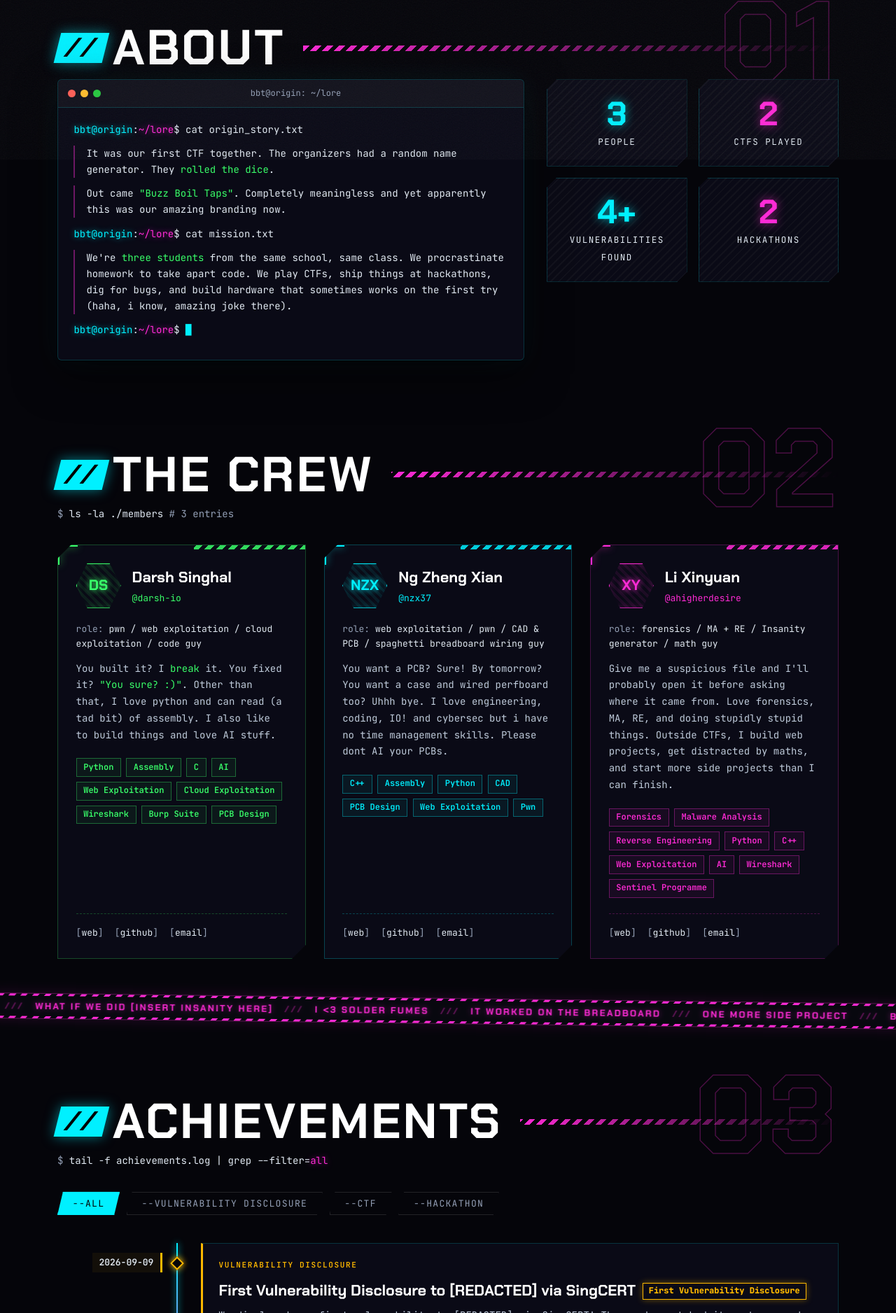
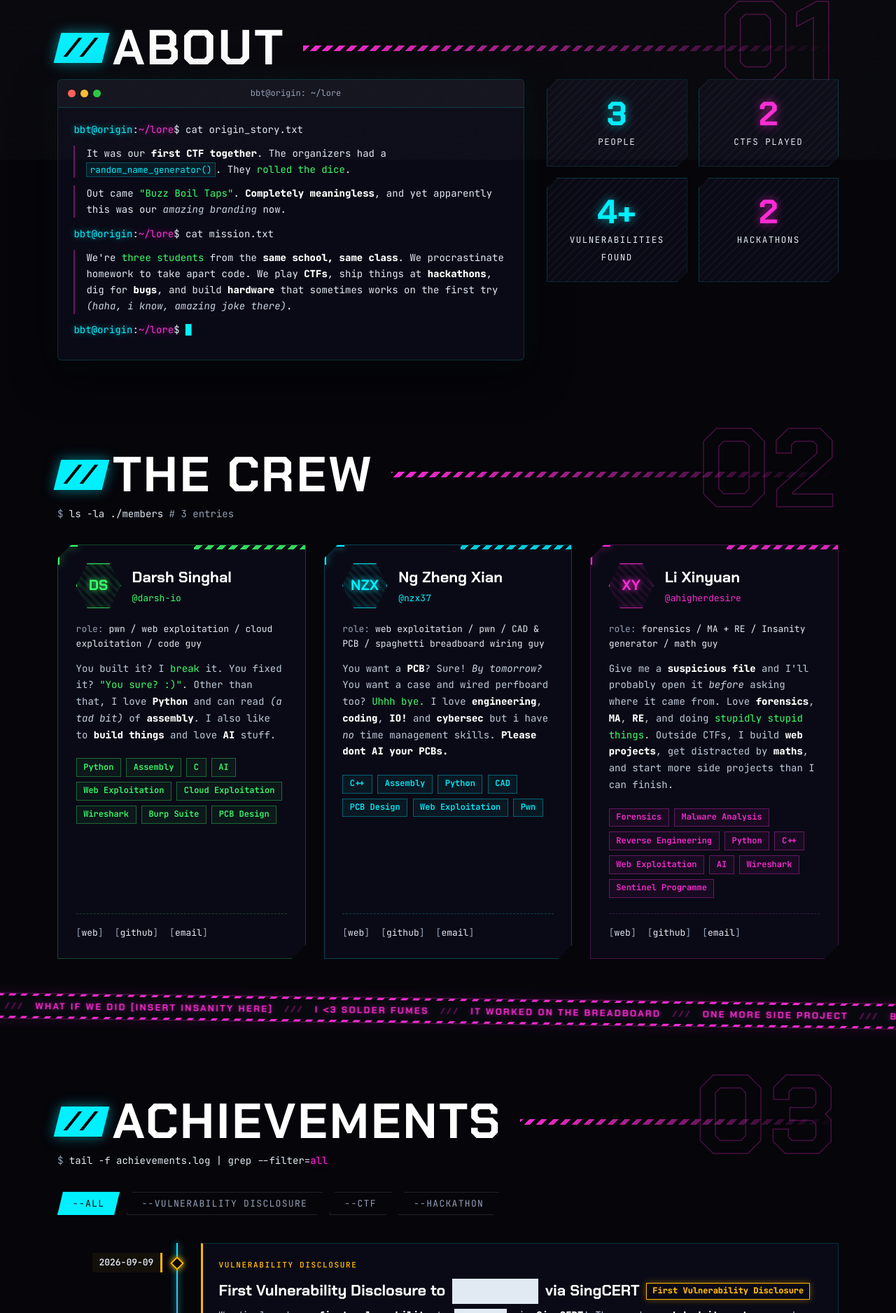
Before and after one commit to buzz-boil-taps/website, a plain HTML site: page index.html in a window 1280 px wide. Shown: the part 924-2800 px from the top of the page at 70% size. Drawn offline with Linux system fonts and the light colour scheme; animation ran at ten frames a second.

Commit message:
Add inline text formatting for data.json and apply it to content
- fmt() supports **bold**, _italic_, *glow*, `code`, ~~strike~~, ||redacted||, [link](url)
- roles and achievement titles now go through fmt() too
- load JetBrains Mono italic
- mark up bios, origin, mission and achievements

Co-Authored-By: Claude Opus 5.5 <noreply@anthropic.com>

```diff
--- a/data.json
+++ b/data.json
@@ -8,14 +8,14 @@
       "we read assembly for fun.",
       "we do random stuff we find interesting."
     ],
-    "description": "Three students. One oddly named team. Security research, CTFs, Hackathons, and whatever we decide to build next.",
+    "description": "**Three students.** One _oddly named_ team. Security research, CTFs, hackathons, and *whatever we decide to build next*.",
     "tags": ["CTF", "HACKATHONS", "VULN RESEARCH", "ENGINEERING"],
     "origin": [
-      "It was our first CTF together. The organizers had a random name generator. They *rolled the dice*.",
-      "Out came *\"Buzz Boil Taps\"*. Completely meaningless and yet apparently this was our amazing branding now."
+      "It was our **first CTF together**. The organizers had a `random_name_generator()`. They *rolled the dice*.",
+      "Out came *\"Buzz Boil Taps\"*. **Completely meaningless**, and yet apparently this was our _amazing branding_ now."
     ],
     "mission": [
-      "We're *three students* from the same school, same class. We procrastinate homework to take apart code. We play CTFs, ship things at hackathons, dig for bugs, and build hardware that sometimes works on the first try (haha, i know, amazing joke there)."
+      "We're *three students* from the **same school, same class**. We procrastinate homework to take apart code. We play **CTFs**, ship things at **hackathons**, dig for **bugs**, and build **hardware** that sometimes works on the first try _(haha, i know, amazing joke there)_."
     ],
     "footer": "hack the planet (legally)"
   },
@@ -56,7 +56,7 @@
       "initials": "DS",
       "accent": "lime",
       "role": "pwn / web exploitation / cloud exploitation / code guy",
-      "bio": "You built it? I *break* it. You fixed it? *\"You sure? :)\"*. Other than that, I love python and can read (a tad bit) of assembly. I also like to build things and love AI stuff.",
+      "bio": "You built it? I *break* it. You fixed it? *\"You sure? :)\"*. Other than that, I love **Python** and can read _(a tad bit)_ of **assembly**. I also like to **build things** and love **AI** stuff.",
       "skills": ["Python", "Assembly", "C", "AI", "Web Exploitation", "Cloud Exploitation", "Wireshark", "Burp Suite", "PCB Design"],
       "website": { "label": "darsh.singhals.org", "url": "https://darsh.singhals.org" },
       "github": { "label": "@darsh-io", "url": "https://github.com/darsh-io" },
@@ -68,7 +68,7 @@
       "initials": "NZX",
       "accent": "cyan",
       "role": "web exploitation / pwn / CAD & PCB / spaghetti breadboard wiring guy",
-      "bio": "You want a PCB? Sure! By tomorrow? You want a case and wired perfboard too? Uhhh bye. I love engineering, coding, IO! and cybersec but i have no time management skills. Please dont AI your PCBs.",
+      "bio": "You want a **PCB**? Sure! _By tomorrow?_ You want a case and wired perfboard too? *Uhhh bye.* I love **engineering**, **coding**, **IO!** and **cybersec** but i have _no_ time management skills. **Please dont AI your PCBs.**",
       "skills": ["C++", "Assembly", "Python", "CAD", "PCB Design", "Web Exploitation", "Pwn"],
       "website": { "label": "zhengxian.org", "url": "https://zhengxian.org/" },
       "github": { "label": "@nzx37", "url": "https://github.com/nzx37" },
@@ -80,7 +80,7 @@
       "initials": "XY",
       "accent": "magenta",
       "role": "forensics / MA + RE / Insanity generator / math guy",
-      "bio": "Give me a suspicious file and I'll probably open it before asking where it came from. Love forensics, MA, RE, and doing stupidly stupid things. Outside CTFs, I build web projects, get distracted by maths, and start more side projects than I can finish.",
+      "bio": "Give me a **suspicious file** and I'll probably open it _before_ asking where it came from. Love **forensics**, **MA**, **RE**, and doing *stupidly stupid things*. Outside CTFs, I build **web projects**, get distracted by **maths**, and start more side projects than I can finish.",
       "skills": ["Forensics", "Malware Analysis", "Reverse Engineering", "Python", "C++", "Web Exploitation", "AI", "Wireshark", "Sentinel Programme"],
       "website": { "label": "lxysg.com", "url": "https://lxysg.com" },
       "github": { "label": "@ahigherdesire", "url": "https://github.com/ahigherdesire" },
@@ -92,17 +92,17 @@
     {
       "date": "2026-09-09",
       "type": "vulnerability disclosure",
-      "title": "First Vulnerability Disclosure to [REDACTED] via SingCERT",
+      "title": "First Vulnerability Disclosure to ||REDACTED|| via SingCERT",
       "place": "First Vulnerability Disclosure",
       "highlight": "gold",
-      "description": "We disclosed our first vulnerability to [REDACTED] via SingCERT! The vendor patched it upstream and we are currently working with them for disclosure / recognition. We are the first (at least ONE of the first) to disclose a vulnerability to them via SingCERT!"
+      "description": "We disclosed our **first vulnerability** to ||REDACTED|| via **SingCERT**! The vendor **patched it upstream** and we are currently working with them for disclosure / recognition. We are *the first* _(at least ONE of the first)_ to disclose a vulnerability to them via SingCERT!"
     },
     {
       "date": "2026-07-10 to 2026-07-19",
       "type": "ctf",
       "title": "Intermediate Youth Cyber Exploration Programme CTF",
       "place": "#11",
-      "description": "Our first group CTF as well as exposure to a lot of skillsets for cybersecurity (fun fact this is where we got our name!)"
+      "description": "Our **first group CTF** as well as exposure to a lot of skillsets for cybersecurity _(fun fact: this is where we got our *name*!)_"
     },
     {
       "date": "2025-11-11 to 2025-11-12",
@@ -110,7 +110,7 @@
       "title": "NUSHHACK 25'",
       "place": "#3",
       "highlight": "bronze",
-      "description": "A really cool 24-hour hackathon! Also our very first time competing as three people on one team (wow we were babies back then)"
+      "description": "A really cool **24-hour hackathon**! Also our *very first time* competing as three people on one team _(wow we were babies back then)_"
     }
   ]
 }
--- a/script.js
+++ b/script.js
@@ -9,11 +9,25 @@ const $ = (sel) => document.querySelector(sel);
 const esc = (s = "") =>
   String(s).replace(/[&<>"']/g, (c) => ({ "&": "&amp;", "<": "&lt;", ">": "&gt;", '"': "&quot;", "'": "&#39;" }[c]));
 
-// escape, then turn *text* into a highlighted span
-const fmt = (s) => esc(s).replace(/\*(.+?)\*/g, '<span class="hl">$1</span>');
-
 // block javascript: and other odd schemes in links from data.json
 const safeUrl = (u = "#") => (/^(https?:|mailto:|#|\/|\.)/i.test(u) ? u : "#");
+
+/* mini markup for text in data.json (always escaped first, so raw HTML never gets through):
+     **bold**      _italic_      *glow*      ~~strike~~
+     `code`        ||redacted|| (hover to reveal)      [label](https://url)            */
+const fmt = (s = "") => {
+  const stash = [];
+  const keep = (html) => `\u0000${stash.push(html) - 1}\u0000`;
+  return esc(s)
+    .replace(/`([^`]+)`/g, (_, c) => keep(`<code class="ic">${c}</code>`))
+    .replace(/\[([^\]]+)\]\(([^)\s]+)\)/g, (_, t, u) => keep(`<a class="inline-link" href="${safeUrl(u)}" target="_blank" rel="noopener">${t}</a>`))
+    .replace(/\*\*(.+?)\*\*/g, "<strong>$1</strong>")
+    .replace(/\*(.+?)\*/g, '<span class="hl">$1</span>')
+    .replace(/(^|[\s(])_(.+?)_(?=[\s).,!?:;]|$)/g, "$1<em>$2</em>")
+    .replace(/~~(.+?)~~/g, "<s>$1</s>")
+    .replace(/\|\|(.+?)\|\|/g, '<span class="redact" tabindex="0">$1</span>')
+    .replace(/\u0000(\d+)\u0000/g, (_, i) => stash[i]);
+};
 
 const ACCENT_CLASS = { cyan: "neon-c", magenta: "neon-m", lime: "hl", orange: "neon-o" };
 
@@ -65,7 +79,7 @@ function render(data) {
             <p class="card-handle">${esc(m.handle)}</p>
           </div>
         </div>
-        <p class="card-role"><span class="dim">role:</span> ${esc(m.role)}</p>
+        <p class="card-role"><span class="dim">role:</span> ${fmt(m.role)}</p>
         <p class="card-bio">${fmt(m.bio)}</p>
         <ul class="skills">${m.skills.map((s) => `<li>${esc(s)}</li>`).join("")}</ul>
         <div class="card-links">
@@ -94,7 +108,7 @@ function render(data) {
         <span class="entry-date">${esc(a.date)}</span>
         <div class="entry-body">
           <span class="badge ${esc(a.type)}">${esc(a.type.toUpperCase())}</span>
-          <h3>${esc(a.title)}${a.place ? ` <span class="place ${esc(a.highlight || "")}">${esc(a.place)}</span>` : ""}</h3>
+          <h3>${fmt(a.title)}${a.place ? ` <span class="place ${esc(a.highlight || "")}">${esc(a.place)}</span>` : ""}</h3>
           <p>${fmt(a.description)}</p>
         </div>
       </li>`
@@ -410,7 +424,7 @@ function shell(data) {
       members
         .map(
           (m) =>
-            `<span class="${ACCENT_CLASS[m.accent] || "neon-c"}">${esc(m.name.padEnd(nameW))}</span>${esc(m.handle.padEnd(handleW))}${esc(m.role)}`
+            `<span class="${ACCENT_CLASS[m.accent] || "neon-c"}">${esc(m.name.padEnd(nameW))}</span>${esc(m.handle.padEnd(handleW))}${fmt(m.role)}`
         )
         .join("\n"),
     contact: () => [...members].reverse().map((m) => esc(m.email)).join("\n"),
--- a/style.css
+++ b/style.css
@@ -63,6 +63,34 @@ a { color: inherit; text-decoration: none; }
 .neon-o { color: var(--orange); text-shadow: 0 0 8px rgba(255, 154, 60, .6); }
 .dim { color: var(--dim); }
 .hl { color: var(--lime); }
+
+/* ---------- inline markup from data.json (see fmt() in script.js) ---------- */
+strong { color: #fff; font-weight: 800; }
+em { font-style: italic; color: #c9d4e3; }
+s { color: var(--dim); text-decoration-color: var(--red); text-decoration-thickness: 2px; }
+code.ic {
+  padding: .05em .35em;
+  font-family: var(--font-mono);
+  font-size: .9em;
+  color: var(--cyan);
+  background: rgba(0, 240, 255, .08);
+  border: 1px solid rgba(0, 240, 255, .25);
+}
+.redact {
+  padding: 0 .3em;
+  color: transparent;
+  background: var(--text);
+  cursor: help;
+  transition: color .2s, background .2s;
+}
+.redact:hover,
+.redact:focus { color: var(--red); background: rgba(255, 59, 92, .15); outline: none; }
+.inline-link {
+  color: var(--cyan);
+  border-bottom: 1px dashed rgba(0, 240, 255, .5);
+  transition: border-color .2s, text-shadow .2s;
+}
+.inline-link:hover { border-bottom-style: solid; text-shadow: 0 0 8px var(--cyan); }
 
 :focus-visible { outline: 2px solid var(--cyan); outline-offset: 4px; }
 
```
Also changed, not shown: index.html (+1 -1 lines).
